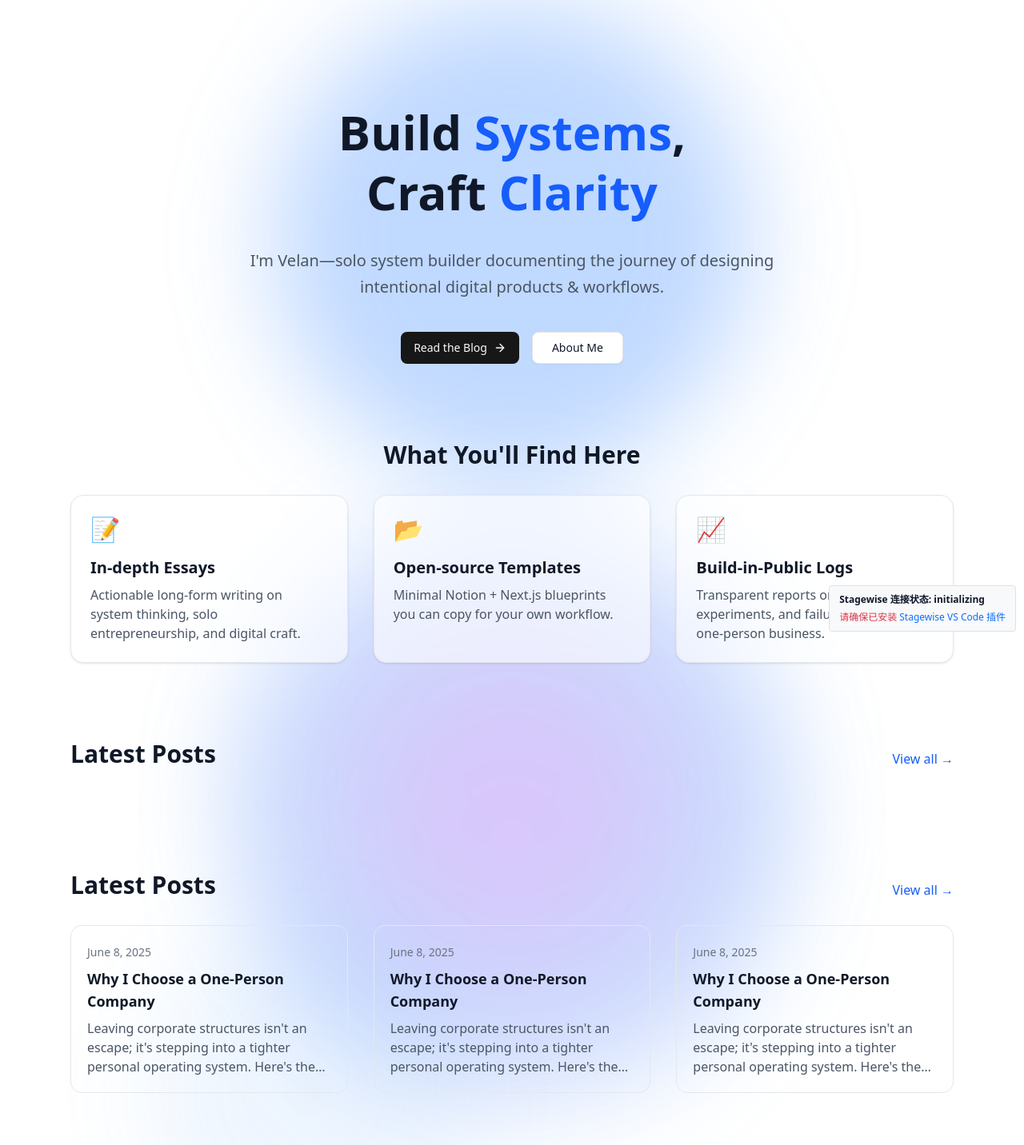
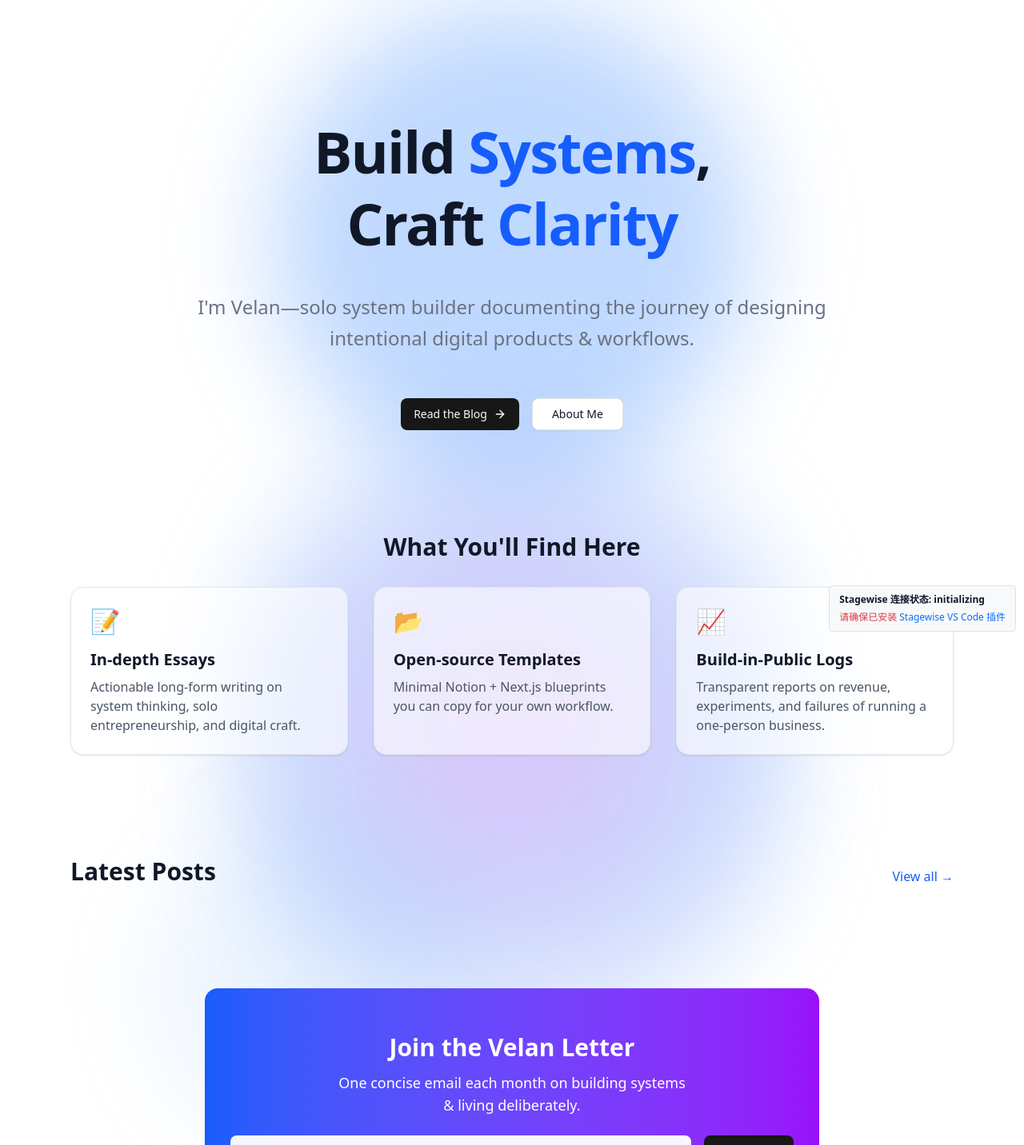
Before and after one commit to zenvel/velan-site, a Next.js app: page / in a window 1280 px wide. Shown: the top 1432 px of the page at 80% size. Built offline with nearby package versions, Linux system fonts and the light colour scheme.

Commit message:
首页的 字体排版优化

```diff
--- a/app/page.tsx
+++ b/app/page.tsx
@@ -60,21 +60,21 @@ export default function Home() {
       </div>
 
       {/* Hero Section */}
-      <section className="mx-auto max-w-5xl px-6 pt-32 pb-24 text-center">
+      <section className="mx-auto max-w-5xl px-6 pt-36 pb-32 text-center">
         <motion.h1
           initial={{ opacity: 0, y: 35 }}
           animate={{ opacity: 1, y: 0 }}
           transition={{ duration: 0.6 }}
-          className="text-5xl font-extrabold leading-tight md:text-6xl"
+          className="text-6xl md:text-7xl font-extrabold leading-tight tracking-tight"
         >
           Build <span className="text-blue-600 dark:text-blue-400">Systems</span>,<br />
           Craft <span className="text-blue-600 dark:text-blue-400">Clarity</span>
         </motion.h1>
-        <p className="mx-auto mt-8 max-w-2xl text-xl leading-relaxed text-gray-600 dark:text-gray-400">
+        <p className="mx-auto mt-10 max-w-[60ch] text-2xl leading-relaxed text-gray-500 dark:text-gray-400"        >
           I'm Velan—solo system builder documenting the journey of designing
           intentional digital products & workflows.
         </p>
-        <div className="mt-10 flex flex-wrap justify-center gap-4">
+        <div className="mt-14 flex flex-wrap justify-center gap-4">
           <Button asChild size="lg">
             <Link href="/en/blog" className="inline-flex items-center gap-2">
               Read the Blog <ArrowRight className="h-4 w-4" />
@@ -87,7 +87,7 @@ export default function Home() {
       </section>
 
       {/* Features Grid */}
-      <section className="mx-auto max-w-6xl px-6 pb-24">
+      <section className="mx-auto max-w-6xl px-6 pb-32">
         <h2 className="mb-8 text-center text-3xl font-bold">What You'll Find Here</h2>
         <div className="grid gap-8 sm:grid-cols-2 lg:grid-cols-3">
           {[
@@ -109,7 +109,7 @@ export default function Home() {
           ].map((f) => (
             <div
               key={f.title}
-              className="rounded-2xl border border-gray-200 bg-white/60 p-6 shadow-sm backdrop-blur dark:border-gray-700 dark:bg-gray-800/60"
+              className="rounded-2xl border border-gray-200 bg-white/60 p-6 shadow-sm backdrop-blur hover:shadow-lg transition-shadow dark:border-gray-700 dark:bg-gray-800/60"
             >
               <div className="mb-4 text-3xl">{f.icon}</div>
               <h3 className="mb-2 text-xl font-semibold">{f.title}</h3>
@@ -120,36 +120,9 @@ export default function Home() {
       </section>
 
       <BlogPreview />
-      <section className="mx-auto max-w-6xl px-6 pb-24">
-        <div className="flex items-end justify-between gap-4">
-          <h2 className="text-3xl font-bold">Latest Posts</h2>
-          <Link href="/en/blog" className="text-blue-600 hover:underline dark:text-blue-400">
-            View all →
-          </Link>
-        </div>
-        {/* TODO: replace static cards with dynamic fetch */}
-        <div className="mt-8 grid gap-8 md:grid-cols-2 lg:grid-cols-3">
-          {[1, 2, 3].map((i) => (
-            <article
-              key={i}
-              className="rounded-xl border border-gray-200 p-5 transition hover:shadow-lg dark:border-gray-700"
-            >
-              <time className="text-sm text-gray-500 dark:text-gray-400">June 8, 2025</time>
-              <h3 className="mt-2 text-lg font-semibold">
-                <Link href="#">Why I Choose a One-Person Company</Link>
-              </h3>
-              <p className="mt-2 line-clamp-3 text-gray-600 dark:text-gray-400">
-                Leaving corporate structures isn't an escape; it's stepping into a
-                tighter personal operating system. Here's the philosophy and
-                tactics behind that move…
-              </p>
-            </article>
-          ))}
-        </div>
-      </section>
 
       {/* Newsletter CTA */}
-      <section className="mx-auto max-w-3xl rounded-2xl bg-blue-600 py-14 px-8 text-center text-white dark:bg-blue-500">
+      <section className="mx-auto max-w-3xl rounded-2xl bg-gradient-to-r from-blue-600 to-purple-600 py-14 px-8 text-center text-white dark:bg-blue-500">
         <h2 className="text-3xl font-bold">Join the Velan Letter</h2>
         <p className="mx-auto mt-3 max-w-md text-lg">
           One concise email each month on building systems & living deliberately.
```
